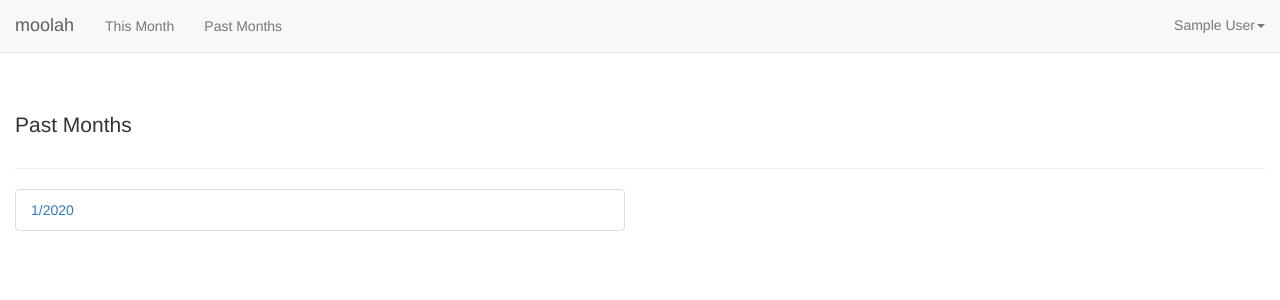
After one commit to arecker/moolah, a Django app: page /periods/ in a window 1280 px wide. The commit adds this page. Shown: the top 300 px of the page. Run offline with Django 3.2, Linux system fonts and the light colour scheme; a user stored in the database is signed in; tables that the repository leaves empty hold one stand-in row (values such as "Sample post"); some libraries are stand-ins or nearby versions.

Commit message:
A bunch of stuff
- Fixes #3
- Added DB constraints on period year/month
- Period listing and detail
- New navbar button
- Closed field on period (updated script)

```diff
--- a/allowance/models.py
+++ b/allowance/models.py
@@ -52,15 +52,22 @@ class Period(models.Model):
     month = models.IntegerField(default=get_month, choices=month_choices)
     year = models.BigIntegerField(default=get_year)
     timestamp = models.DateTimeField(auto_now_add=True)
+    closed = models.BooleanField(default=False)
 
     objects = PeriodManager()
 
     class Meta:
         ordering = ['-year', '-month']
+        unique_together = ('month', 'year')
 
 
     def __unicode__(self):
         return '{0}/{1}'.format(self.month, self.year)
+
+
+    @property
+    def name(self):
+        return self.__unicode__()
 
 
 class TransactionManager(models.Manager):
@@ -103,6 +110,13 @@ class Transaction(models.Model):
     class Meta:
         ordering = ['timestamp']
 
+
+    def save(self, *args, **kwargs):
+        if self.period.closed:
+            raise Exception('Attempted to add transaction to closed period {0}'.format(self.period.id))
+        super(Transaction, self).save(*args, **kwargs)
+
+
     def __unicode__(self):
         if self.negative:
             sign = '-'
--- /dev/null
+++ b/allowance/templates/allowance/periods.html
@@ -0,0 +1,19 @@
+{% extends "base.html" %}
+
+{% block content %}
+
+<div class="page-header">
+  <h1 class="lead">Past Months</h1>
+</div>
+
+<div class="row">
+  <div class="col-md-6">
+    <ul class="list-group">
+      {% for period in periods %}
+      <li class="list-group-item"><a href="/periods/{{ period.pk }}/">{{ period }}</a></li>
+      {% endfor %}
+    </ul>
+  </div>
+</div>
+
+{% endblock %}
--- a/allowance/views.py
+++ b/allowance/views.py
@@ -8,8 +8,11 @@ from .models import Transaction, Period
 from .forms import TransactionForm
 
 
-@login_required
-def this_month(request):
+def display_period(id=None):
+    if not id:
+        period = Period.objects.latest()
+    else:
+        period = Period.objects.get(pk=id)
     sets = []
     for user in User.objects.all():
         sets.append({
@@ -17,7 +20,13 @@ def this_month(request):
             'balance': Transaction.objects.balance(user=user),
             'transactions': Transaction.objects.latest_set_for_user(user)
         })
-    return render_to_response('allowance/this_month.html', RequestContext(request, { 'sets': sets, 'period': Period.objects.latest() }))
+    return sets, period
+
+
+@login_required
+def this_month(request):
+    sets, period = display_period()
+    return render_to_response('allowance/this_month.html', RequestContext(request, { 'sets': sets, 'period': period }))
 
 
 @login_required
@@ -33,3 +42,14 @@ def transactions(request):
 @login_required
 def transactions_add(request):
     return render_to_response('allowance/transaction_add.html', RequestContext(request, { 'form': TransactionForm() }))
+
+
+@login_required
+def periods(request):
+    return render_to_response('allowance/periods.html', RequestContext(request, { 'periods': Period.objects.all() }))
+
+
+@login_required
+def periods_detail(request, id):
+    sets, period = display_period(id=id)
+    return render_to_response('allowance/this_month.html', RequestContext(request, { 'sets': sets, 'period': period }))
--- a/moolah/urls.py
+++ b/moolah/urls.py
@@ -8,5 +8,7 @@ urlpatterns = [
     url(r'^admin/', include(admin.site.urls)),
     url(r'^$', views.this_month),
     url(r'^transactions/$', views.transactions),
-    url(r'^transactions/add/$', views.transactions_add)
+    url(r'^transactions/add/$', views.transactions_add),
+    url(r'^periods/$', views.periods),
+    url(r'^periods/(?P<id>\d+)/$', views.periods_detail),
 ]
--- a/scripts/open_month.py
+++ b/scripts/open_month.py
@@ -1,6 +1,7 @@
 """
 1. Open new month
-2. Award each user calculated balance
+2. Close last month
+3. Award each user calculated balance
 """
 from allowance.models import Transaction, Period
 from django.contrib.auth.models import User
@@ -11,6 +12,8 @@ from django.utils import timezone
 
 def run():
     current_period = Period.objects.latest()
+    current_period.closed = True
+    current_period.save()
     Period().save()
     next_period = Period.objects.latest()
     for user in User.objects.all():
--- a/templates/navbar.html
+++ b/templates/navbar.html
@@ -4,6 +4,17 @@
       <div class="navbar-header">
         <a class="navbar-brand" href="/">moolah</a>
       </div>
+      {% if user.is_authenticated %}
+      <ul class="nav navbar-nav navbar">
+        <li>
+          <a href="/">This Month</a>
+        </li>
+        <li>
+          <a href="/periods">Past Months</a>
+        </li>
+      </ul>
+      {% else %}
+      {% endif %}
       <ul class="nav navbar-nav navbar-right">
         {% if user.is_authenticated %}
         <li class="dropdown">
```
Also changed, not shown: allowance/templates/allowance/this_month.html (+5 -2 lines), allowance/migrations/0005_period_closed.py (added), allowance/migrations/0006_auto_20150701_0505.py (added).
